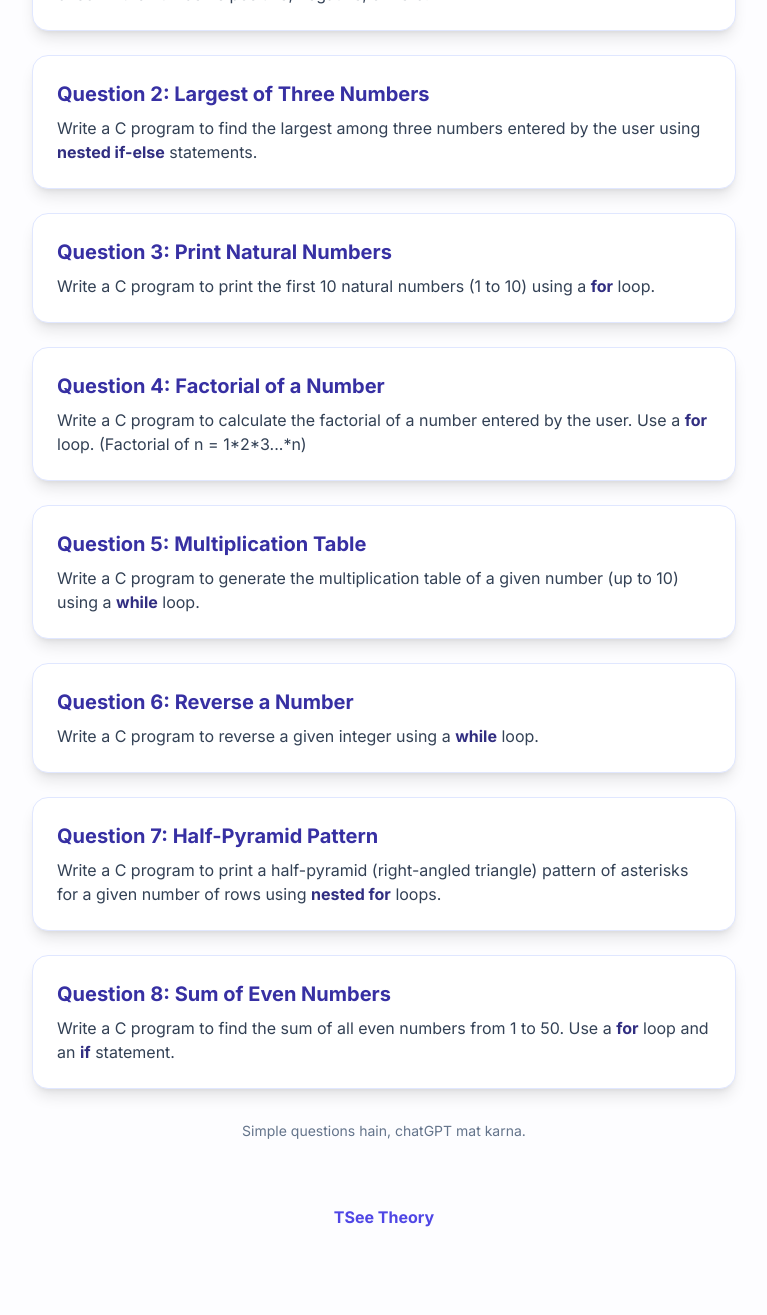
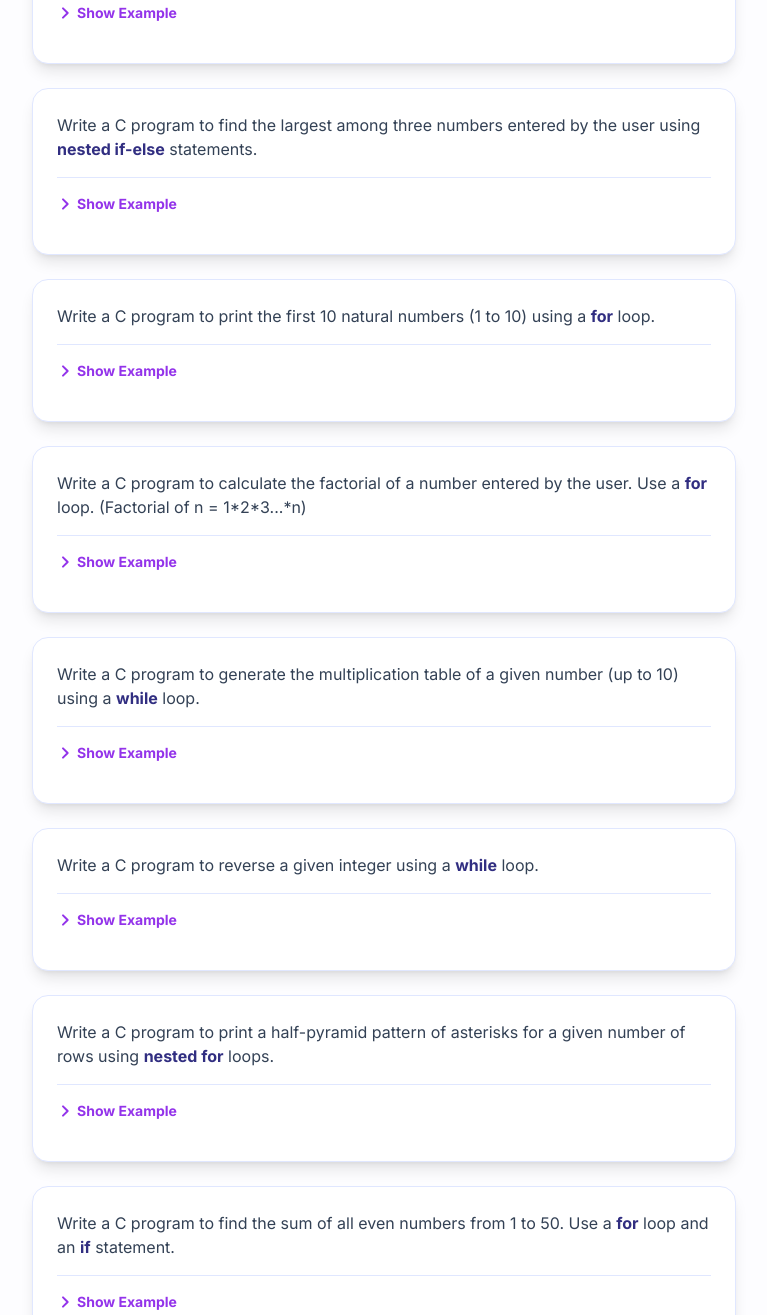
Before and after one commit to Gaurav0963/clab3, a plain HTML site: page index.html in a window 1280 px wide. Shown: the part 243-1558 px from the top of the page, without its empty margins (256-1023 px from the left). Before the commit the page ends 1504 px from the top, so only its background shows below. Drawn offline with nearby package versions, Linux system fonts and the light colour scheme.

Commit message:
Update index.html

```diff
--- a/index.html
+++ b/index.html
@@ -12,6 +12,14 @@
         }
         .prose strong {
             color: #312e81; /* indigo-900 */
+        }
+        .details-container {
+            transition: max-height 0.4s ease-in-out;
+            max-height: 0;
+            overflow: hidden;
+        }
+        .details-container.show {
+            max-height: 500px; /* Adjust as needed */
         }
     </style>
     <link rel="preconnect" href="https://fonts.googleapis.com">
@@ -38,14 +46,14 @@
     <script>
         document.addEventListener('DOMContentLoaded', () => {
             const questions = [
-                { id: 1, title: 'Positive, Negative, or Zero', question: 'Write a C program that takes an integer as input and uses an <strong>if-else if-else</strong> ladder to check if the number is positive, negative, or zero.' },
-                { id: 2, title: 'Largest of Three Numbers', question: 'Write a C program to find the largest among three numbers entered by the user using <strong>nested if-else</strong> statements.' },
-                { id: 3, title: 'Print Natural Numbers', question: 'Write a C program to print the first 10 natural numbers (1 to 10) using a <strong>for</strong> loop.' },
-                { id: 4, title: 'Factorial of a Number', question: 'Write a C program to calculate the factorial of a number entered by the user. Use a <strong>for</strong> loop. (Factorial of n = 1*2*3...*n)' },
-                { id: 5, title: 'Multiplication Table', question: 'Write a C program to generate the multiplication table of a given number (up to 10) using a <strong>while</strong> loop.' },
-                { id: 6, title: 'Reverse a Number', question: 'Write a C program to reverse a given integer using a <strong>while</strong> loop.' },
-                { id: 7, title: 'Half-Pyramid Pattern', question: 'Write a C program to print a half-pyramid (right-angled triangle) pattern of asterisks for a given number of rows using <strong>nested for</strong> loops.' },
-                { id: 8, title: 'Sum of Even Numbers', question: 'Write a C program to find the sum of all even numbers from 1 to 50. Use a <strong>for</strong> loop and an <strong>if</strong> statement.' }
+                { id: 1, title: 'Positive, Negative, or Zero', question: 'Write a C program that takes an integer as input and uses an <strong>if-else if-else</strong> ladder to check if the number is positive, negative, or zero.', input: 'A single integer, e.g., -5', output: '-5 is negative.' },
+                { id: 2, title: 'Largest of Three Numbers', question: 'Write a C program to find the largest among three numbers entered by the user using <strong>nested if-else</strong> statements.', input: 'Three integers separated by spaces, e.g., 10 45 20', output: '45 is the largest number.' },
+                { id: 3, title: 'Print Natural Numbers', question: 'Write a C program to print the first 10 natural numbers (1 to 10) using a <strong>for</strong> loop.', input: 'No user input needed', output: '1 2 3 4 5 6 7 8 9 10' },
+                { id: 4, title: 'Factorial of a Number', question: 'Write a C program to calculate the factorial of a number entered by the user. Use a <strong>for</strong> loop. (Factorial of n = 1*2*3...*n)', input: 'A single integer, e.g., 5', output: 'Factorial of 5 = 120' },
+                { id: 5, title: 'Multiplication Table', question: 'Write a C program to generate the multiplication table of a given number (up to 10) using a <strong>while</strong> loop.', input: 'A single integer, e.g., 7', output: '7 * 1 = 7\n7 * 2 = 14\n...\n7 * 10 = 70' },
+                { id: 6, title: 'Reverse a Number', question: 'Write a C program to reverse a given integer using a <strong>while</strong> loop.', input: 'A single integer, e.g., 12345', output: 'Reversed number = 54321' },
+                { id: 7, title: 'Half-Pyramid Pattern', question: 'Write a C program to print a half-pyramid pattern of asterisks for a given number of rows using <strong>nested for</strong> loops.', input: 'A single integer for rows, e.g., 5', output: '* \n* * \n* * * \n* * * * \n* * * * * ' },
+                { id: 8, title: 'Sum of Even Numbers', question: 'Write a C program to find the sum of all even numbers from 1 to 50. Use a <strong>for</strong> loop and an <strong>if</strong> statement.', input: 'No user input needed', output: 'Sum of all even numbers from 1 to 50 is: 650' }
             ];
 
             const questionsListEl = document.getElementById('questions-list');
@@ -62,14 +70,45 @@
                 text.className = 'prose max-w-none text-slate-700';
                 text.innerHTML = q.question;
 
-                card.appendChild(title);
+                const toggleContainer = document.createElement('div');
+                toggleContainer.className = 'mt-4 pt-4 border-t border-indigo-100';
+
+                const toggleButton = document.createElement('button');
+                toggleButton.className = 'font-semibold text-sm text-purple-600 hover:text-purple-800 flex items-center gap-1';
+                toggleButton.innerHTML = `<svg xmlns="http://www.w3.org/2000/svg" class="h-4 w-4 transition-transform" fill="none" viewBox="0 0 24 24" stroke="currentColor" stroke-width="3"><path stroke-linecap="round" stroke-linejoin="round" d="M9 5l7 7-7 7" /></svg> <span>Show Example</span>`;
+
+                toggleContainer.appendChild(toggleButton);
+
+                const detailsContainer = document.createElement('div');
+                detailsContainer.className = 'details-container mt-4 text-sm';
+                detailsContainer.innerHTML = `
+                    <h4 class="font-bold text-slate-600">Example Input:</h4>
+                    <pre class="bg-slate-100 text-slate-800 p-2 rounded mt-1 whitespace-pre-wrap font-mono">${q.input}</pre>
+                    <h4 class="font-bold text-slate-600 mt-3">Expected Output:</h4>
+                    <pre class="bg-slate-100 text-slate-800 p-2 rounded mt-1 whitespace-pre-wrap font-mono">${q.output}</pre>
+                `;
+
+                toggleButton.addEventListener('click', () => {
+                    const isHidden = !detailsContainer.classList.contains('show');
+                    detailsContainer.classList.toggle('show');
+                    const icon = toggleButton.querySelector('svg');
+                    const text = toggleButton.querySelector('span');
+
+                    if (isHidden) {
+                        icon.style.transform = 'rotate(90deg)';
+                        text.textContent = 'Hide Example';
+                    } else {
+                        icon.style.transform = 'rotate(0deg)';
+                        text.textContent = 'Show Example';
+                    }
+                });
+
                 card.appendChild(text);
+                card.appendChild(toggleContainer);
+                card.appendChild(detailsContainer);
                 questionsListEl.appendChild(card);
             });
         });
     </script>
-        <footer class="text-center mt-8 mb-8">
-        <a href="theory.html" class="text-indigo-600 font-semibold hover:underline">TSee Theory</a>
-    </footer>
 </body>
 </html>
```
